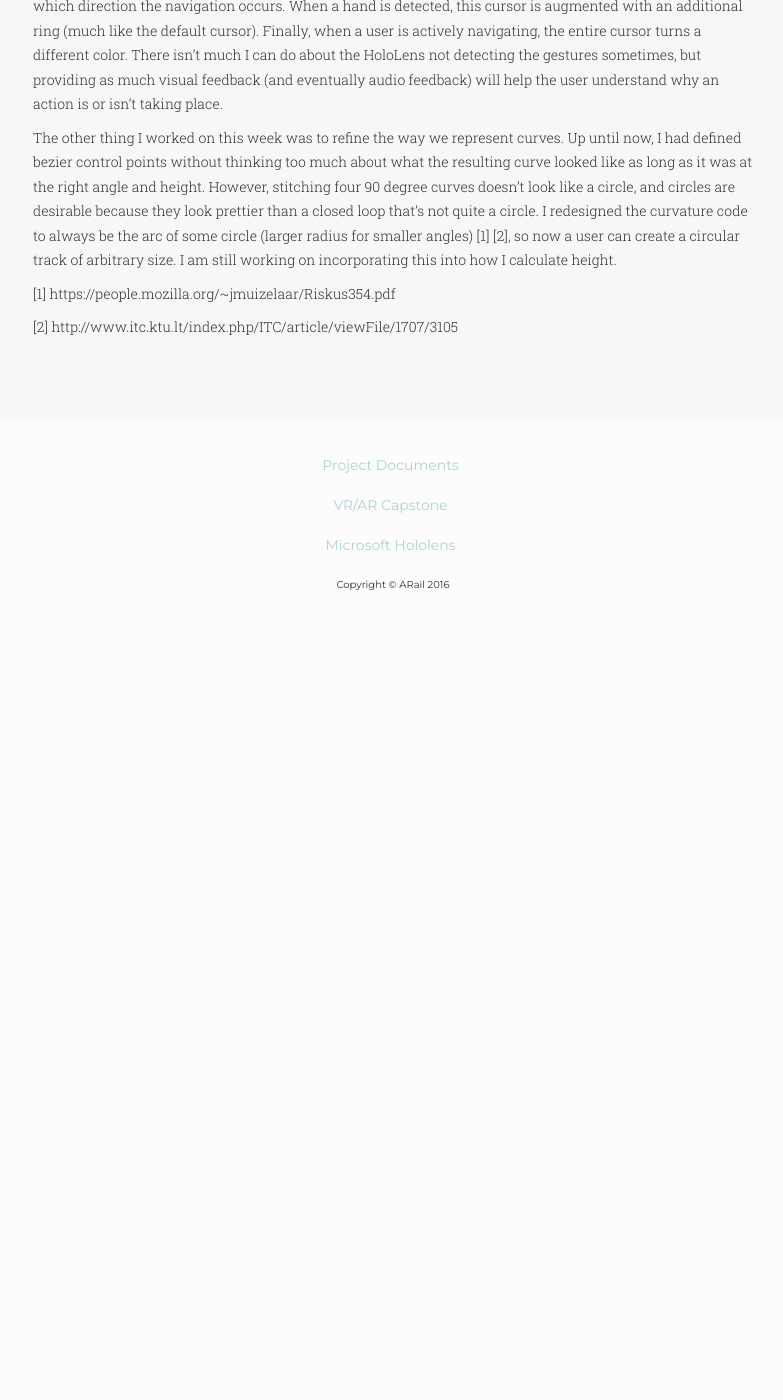
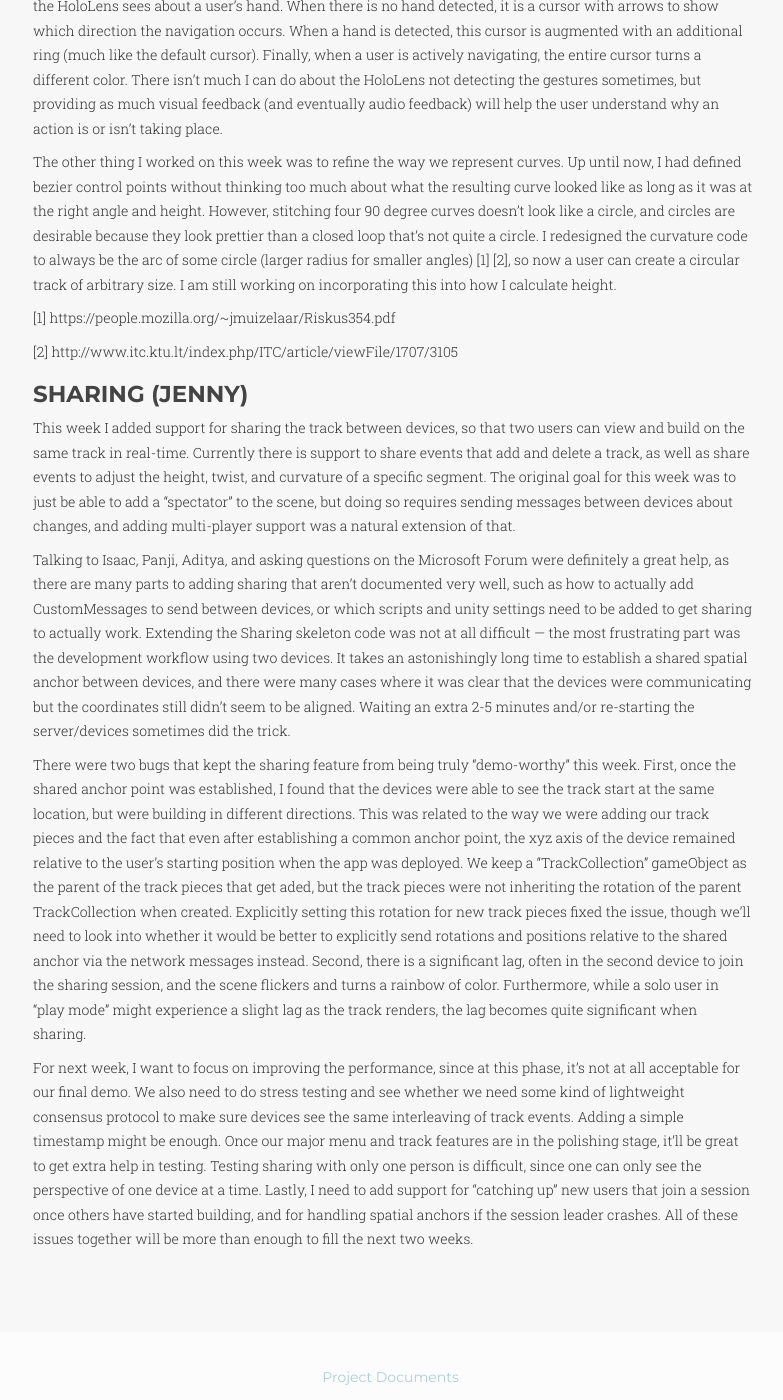
Before and after one commit to SonjaKhan/vrgrads, a Jekyll site: the page built from _posts/2016-05-12-leaving-the-station.md, in a window 1280 px wide and 1400 px high, scrolled down 2834 px. Shown: the whole window, without its empty margins (247-1030 px from the left). Built offline with Jekyll 4.4.1, drawn with Linux system fonts in a browser that asks for light colours; some web fonts are replaced; before the commit the page ends 3464 px from its top, so only the background shows below that; some of the changed text lies outside the part shown.

Commit message:
adding to this week's blog post

```diff
--- a/_posts/2016-05-12-leaving-the-station.md
+++ b/_posts/2016-05-12-leaving-the-station.md
@@ -18,12 +18,12 @@ crumbs:
 
 ## What we accomplished
 
-This week we continued adding some new features, but mostly worked on refining the current experience and making things more robust. This included adding more individual track adjustments, adding more states to the cursor, rethinking the definition of a curve, fixing the maximum vertex limit issue, simplifying animation to a box to make sure it follows the orientation of the track, and hooking up the animation to the menu controls. We also took the app into a larger space for testing - read more about this below. After a discussion with Aditya, he suggested displaying the preset track types in the menu as meshes instead of icons, which would give the user a better idea of how the selected piece would look.
+This week we continued adding some new features, but mostly worked on refining the current experience and making things more robust. This included adding more individual track adjustments, adding more states to the cursor, rethinking the definition of a curve, fixing the maximum vertex limit issue, simplifying animation to a box to make sure it follows the orientation of the track, and hooking up the animation to the menu controls. We also took the app into a larger space for testing - read more about this below. After a discussion with Aditya, he suggested displaying the preset track types in the menu as meshes instead of icons, which would give the user a better idea of how the selected piece would look. Lastly, we added basic support for sharing holograms.
 
 
 ## Plan for Next Week
 
-Next week Nick will work on revamping the menu to show meshes, Riley will get animation working for multi-carriage vehicles, Jenny will work on getting more consistent anchor points between two shared hololenses, and Sonja will continue refining the track adjustments and making the user experience better.
+Next week Nick will work on revamping the menu to show meshes, Riley will get animation working for multi-carriage vehicles, Jenny will work on improving performance when sharing holograms between devices, and Sonja will continue refining the track adjustments and making the user experience better.
 
 <br />
 
@@ -67,3 +67,13 @@ The other thing I worked on this week was to refine the way we represent curves.
 [1] https://people.mozilla.org/~jmuizelaar/Riskus354.pdf
 
 [2] http://www.itc.ktu.lt/index.php/ITC/article/viewFile/1707/3105
+
+### Sharing (Jenny)
+
+This week I added support for sharing the track between devices, so that two users can view and build on the same track in real-time. Currently there is support to share events that add and delete a track, as well as share events to adjust the height, twist, and curvature of a specific segment. The original goal for this week was to just be able to add a “spectator” to the scene, but doing so requires sending messages between devices about changes, and adding multi-player support was a natural extension of that.
+
+Talking to Isaac, Panji, Aditya, and asking questions on the Microsoft Forum were definitely a great help, as there are many parts to adding sharing that aren’t documented very well, such as how to actually add CustomMessages to send between devices, or which scripts and unity settings need to be added to get sharing to actually work. Extending the Sharing skeleton code was not at all difficult — the most frustrating part was the development workflow using two devices. It takes an astonishingly long time to establish a shared spatial anchor between devices, and there were many cases where it was clear that the devices were communicating but the coordinates still didn’t seem to be aligned. Waiting an extra 2-5 minutes and/or re-starting the server/devices sometimes did the trick.
+
+There were two bugs that kept the sharing feature from being truly “demo-worthy” this week. First, once the shared anchor point was established, I found that the devices were able to see the track start at the same location, but were building in different directions. This was related to the way we were adding our track pieces and the fact that even after establishing a common anchor point, the xyz axis of the device remained relative to the user’s starting position when the app was deployed. We keep a “TrackCollection” gameObject as the parent of the track pieces that get aded, but the track pieces were not inheriting the rotation of the parent TrackCollection when created. Explicitly setting this rotation for new track pieces fixed the issue, though we’ll need to look into whether it would be better to explicitly send rotations and positions relative to the shared anchor via the network messages instead. Second, there is a significant lag, often in the second device to join the sharing session, and the scene flickers and turns a rainbow of color. Furthermore, while a solo user in “play mode” might experience a slight lag as the track renders, the lag becomes quite significant when sharing.
+
+For next week, I want to focus on improving the performance, since at this phase, it’s not at all acceptable for our final demo. We also need to do stress testing and see whether we need some kind of lightweight consensus protocol to make sure devices see the same interleaving of track events. Adding a simple timestamp might be enough. Once our major menu and track features are in the polishing stage, it’ll be great to get extra help in testing. Testing sharing with only one person is difficult, since one can only see the perspective of one device at a time. Lastly, I need to add support for “catching up” new users that join a session once others have started building, and for handling spatial anchors if the session leader crashes. All of these issues together will be more than enough to fill the next two weeks.
```
